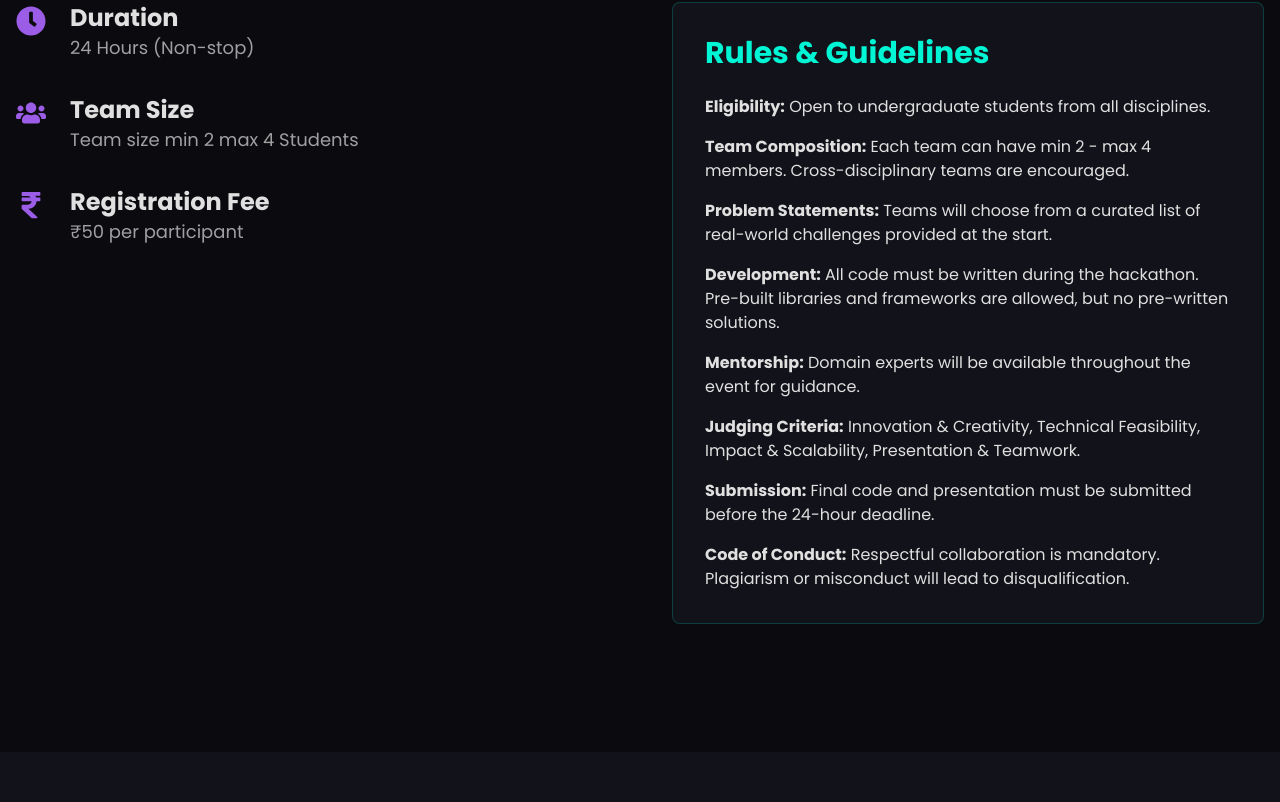
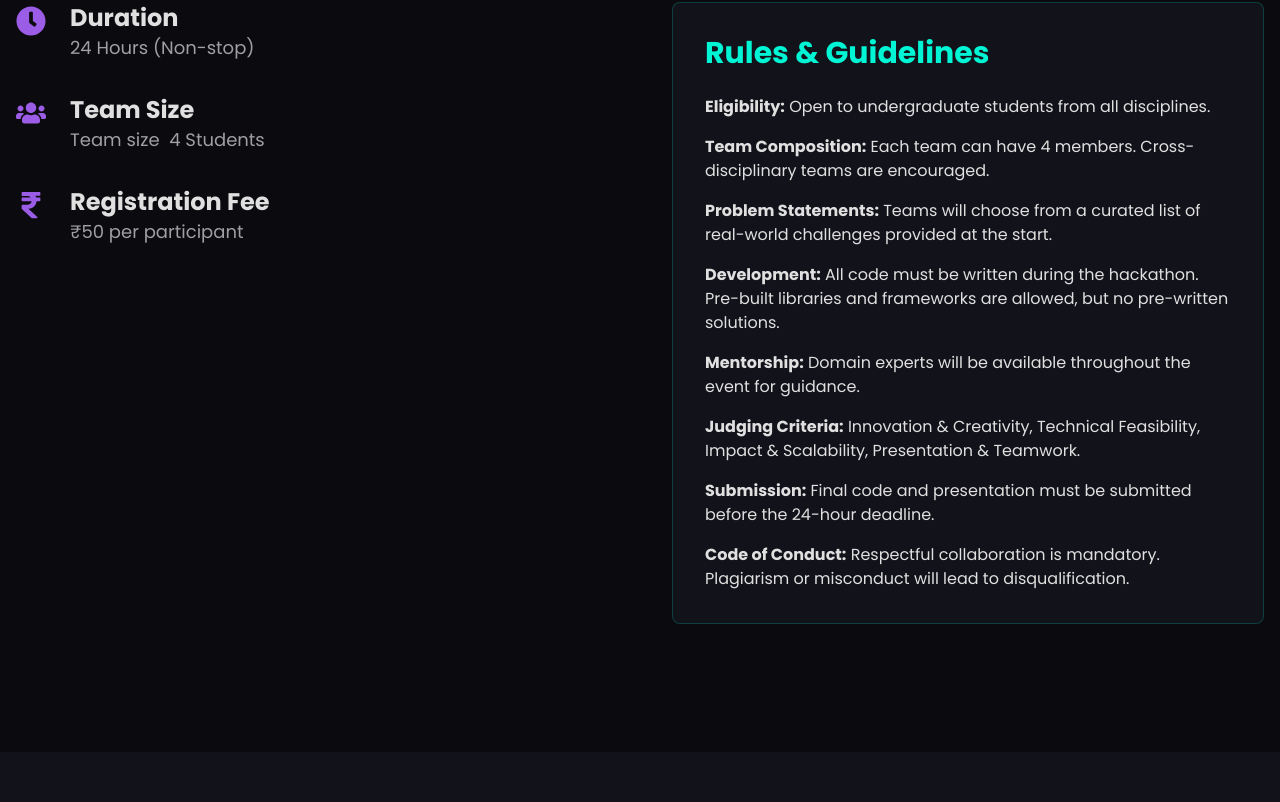
Before and after one commit to Sailnagale/agriai-hackathon-website-2, a Next.js app: page / in a window 1280 px wide. Shown: the part 2478-3280 px from the top of the page. Built offline with nearby package versions, Linux system fonts and the light colour scheme.

Commit message:
added final chages change team name

```diff
--- a/src/components/sections/Rules.tsx
+++ b/src/components/sections/Rules.tsx
@@ -36,7 +36,7 @@ const HACKATHON_DETAILS: DetailItem[] = [
   {
     icon: FaUsers,
     title: "Team Size",
-    description: "Team size min 2 max 4 Students",
+    description: "Team size  4 Students",
   },
   {
     icon: FaRupeeSign,
@@ -53,7 +53,7 @@ const HACKATHON_RULES: RuleItem[] = [
   {
     title: "Team Composition",
     description:
-      "Each team can have min 2 - max 4 members. Cross-disciplinary teams are encouraged.",
+      "Each team can have 4 members. Cross-disciplinary teams are encouraged.",
   },
   {
     title: "Problem Statements",
--- a/src/lib/data.ts
+++ b/src/lib/data.ts
@@ -60,7 +60,7 @@ export const TEAM_SECTIONS = [
     members: [
       {
         name: "Dr.Vijay Mane",
-        role: "Dean Analytics and Alumni-Outreach",
+        role: "Dean Alumni-Outreach and SPOC Hackathons",
         title: "",
         image: "/mane.jpg",
       },
```
